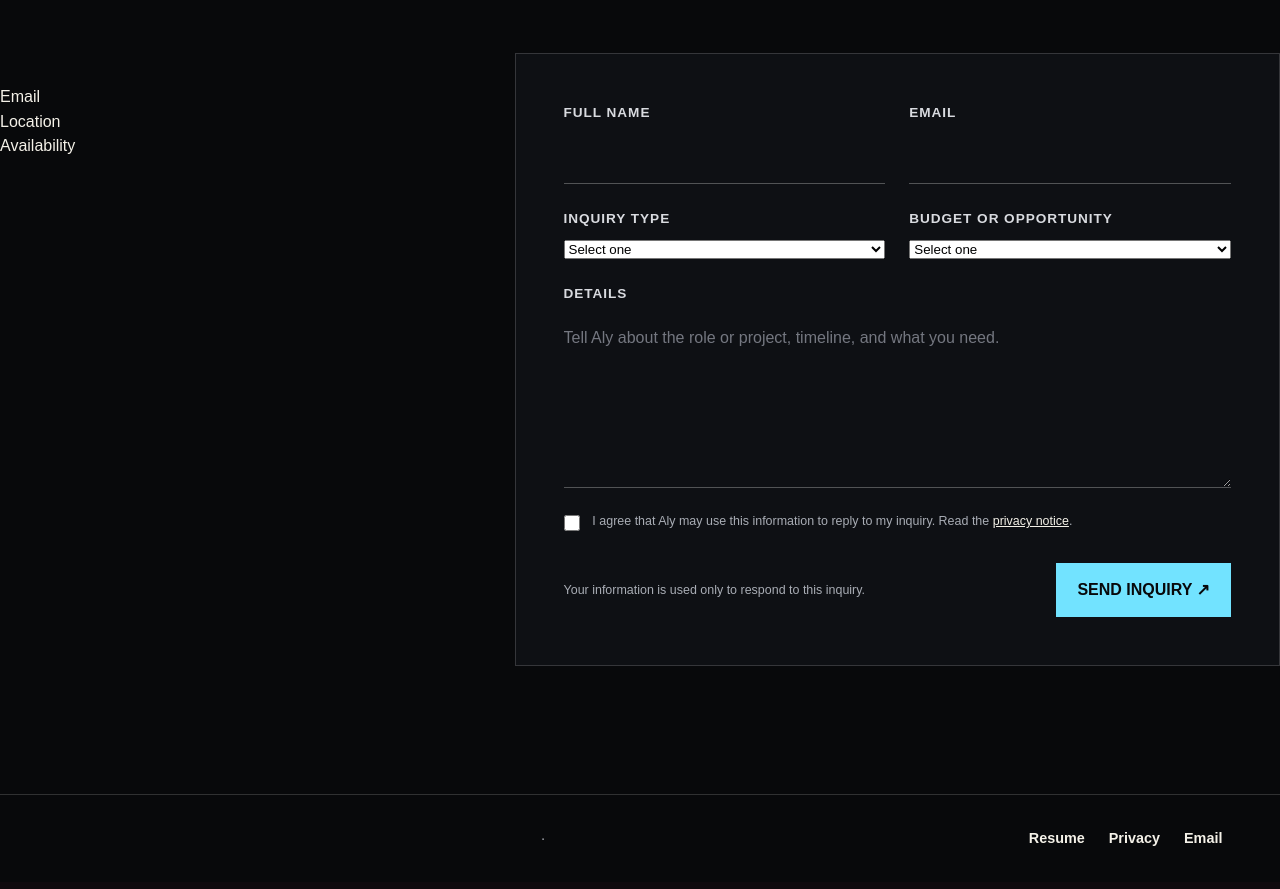
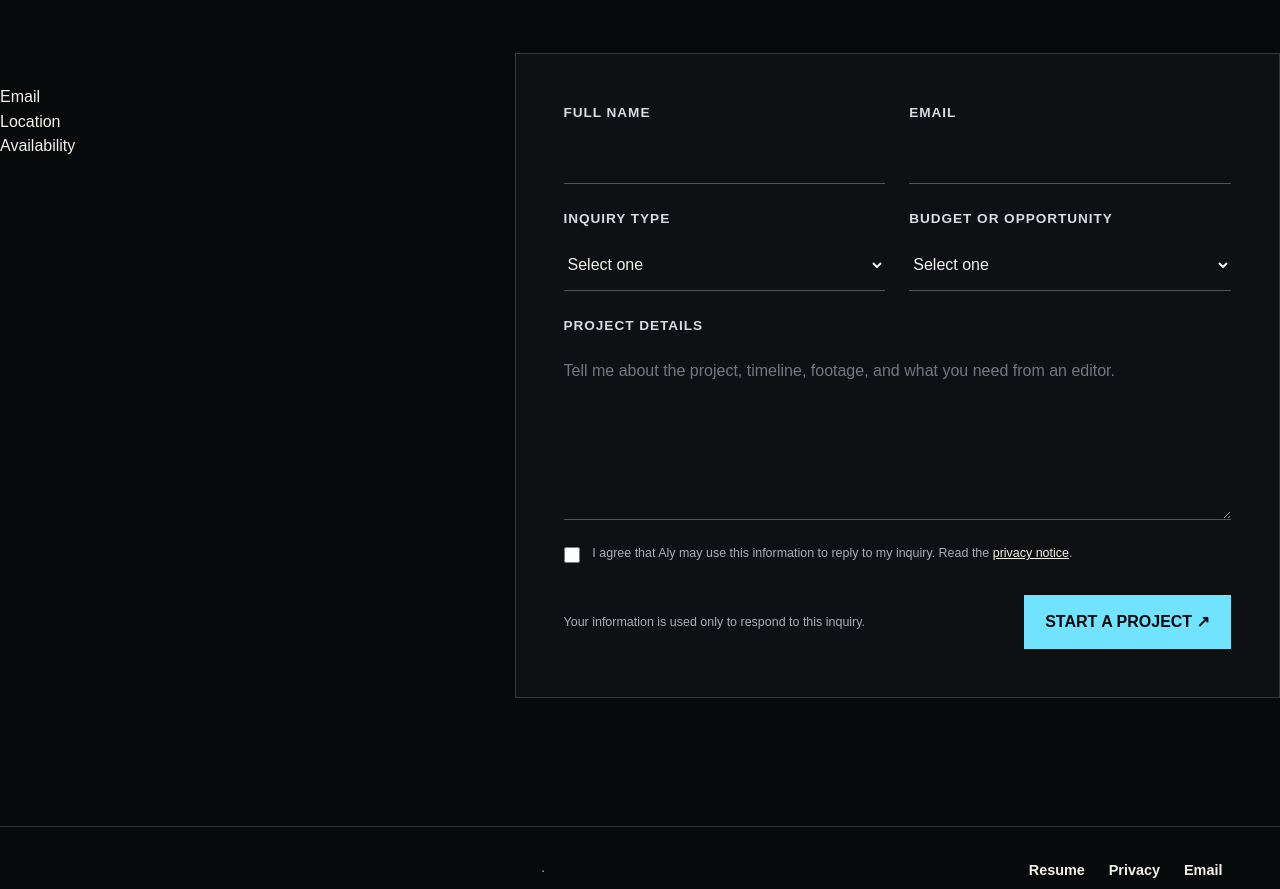
Before and after one commit to alyhackbart/alyhackbart2, a Python web app: template templates/index.html in a window 1280 px wide. Shown: the part 3178-4067 px from the top of the page. Before the commit the page ends 4024 px from the top, so only its background shows below. Run offline with Jinja, Linux system fonts and the light colour scheme; the template is opened without the code that fills it, so the values that code supplies are empty.

Commit message:
Improve contact section and project inquiry form

```diff
--- a/content/site-content.json
+++ b/content/site-content.json
@@ -173,7 +173,7 @@
   "contact": {
     "label": "Contact",
     "headline": "Let’s make something worth watching.",
-    "description": "Share the role, project, timeline, and what you need from an editor. Aly will reply by email.",
+    "description": "Have a project in motion? Tell me about the footage, timeline, and where you need an editor.",
     "formEndpoint": "https://formsubmit.co/251d51551e089c4c1000323b75ae9878",
     "formSubject": "New AlyHackbart.com inquiry",
     "thankYouUrl": "https://alyhackbart.com/thanks.html",
--- a/styles.css
+++ b/styles.css
@@ -27,7 +27,7 @@
 body.menu-open { overflow: hidden; }
 img, video, iframe { display: block; max-width: 100%; }
 a { color: inherit; text-decoration: none; }
-button, input, textarea { font: inherit; }
+button, input, select, textarea { font: inherit; }
 button { color: inherit; }
 ::selection { background: var(--blue); color: var(--black); }
 
@@ -463,6 +463,7 @@
   text-transform: uppercase;
 }
 input,
+select,
 textarea {
   width: 100%;
   min-height: 3.2rem;
@@ -478,8 +479,16 @@
   letter-spacing: 0;
   text-transform: none;
 }
+select {
+  cursor: pointer;
+}
+select option {
+  background: var(--black-raised);
+  color: var(--cream);
+}
 textarea { min-height: 8.5rem; resize: vertical; }
 input:focus,
+select:focus,
 textarea:focus { border-color: var(--blue); box-shadow: 0 1px 0 var(--blue); }
 textarea::placeholder { color: #747780; opacity: 1; }
 .form-full { grid-column: 1 / -1; }
--- a/templates/index.html
+++ b/templates/index.html
@@ -240,11 +240,11 @@
         <label>Email<input type="email" name="email" autocomplete="email" required></label>
         <label>Inquiry type<select name="Inquiry type" required><option value="">Select one</option>{{INQUIRY_TYPES}}</select></label>
         <label>Budget or opportunity<select name="Budget"><option value="">Select one</option>{{BUDGET_RANGES}}</select></label>
-        <label class="form-full">Details<textarea name="Details" rows="6" placeholder="Tell Aly about the role or project, timeline, and what you need." required></textarea></label>
+        <label class="form-full">Project details<textarea name="Details" rows="6" placeholder="Tell me about the project, timeline, footage, and what you need from an editor." required></textarea></label>
         <label class="consent form-full"><input type="checkbox" name="Consent" value="I agree" required><span>I agree that Aly may use this information to reply to my inquiry. Read the <a href="privacy.html">privacy notice</a>.</span></label>
         <div class="form-footer form-full">
           <p>Your information is used only to respond to this inquiry.</p>
-          <button type="submit">Send inquiry <span aria-hidden="true">↗</span></button>
+          <button type="submit">Start a project <span aria-hidden="true">↗</span></button>
         </div>
       </form>
     </section>
```
Also changed, not shown: index.html (+7 -5 lines).
